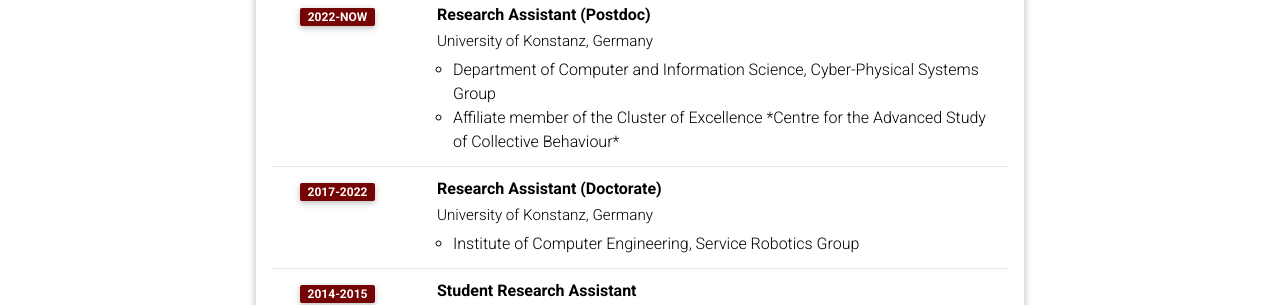
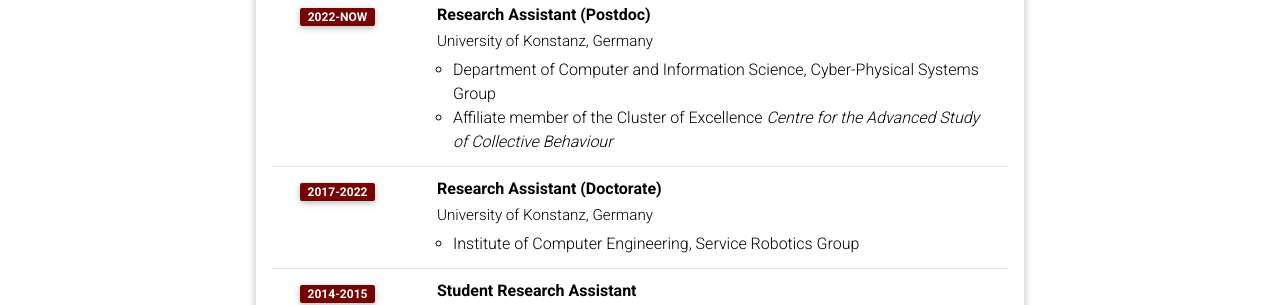
Before and after one commit to msminirobot/msminirobot.github.io, a Jekyll site: the page built from _pages/cv.md, in a window 1280 px wide and 900 px high, scrolled down 873 px. Shown: the part 152-457 px from the top of the window. Built offline with Jekyll 4.4.1, drawn with Linux system fonts in a browser that asks for light colours; comment, search, counter and statistics services are not loaded; a style sheet for code colours, icons or effects is not loaded.

Commit message:
Update cv.yml

```diff
--- a/_data/cv.yml
+++ b/_data/cv.yml
@@ -34,7 +34,7 @@
       year: 2022-now
       description:
         - Department of Computer and Information Science, Cyber-Physical Systems Group
-        - Affiliate member of the Cluster of Excellence *Centre for the Advanced Study of Collective Behaviour*
+        - Affiliate member of the Cluster of Excellence <i>Centre for the Advanced Study of Collective Behaviour</i>
     - title: Research Assistant (Doctorate)
       institution: University of Konstanz, Germany
       year: 2017-2022
```
